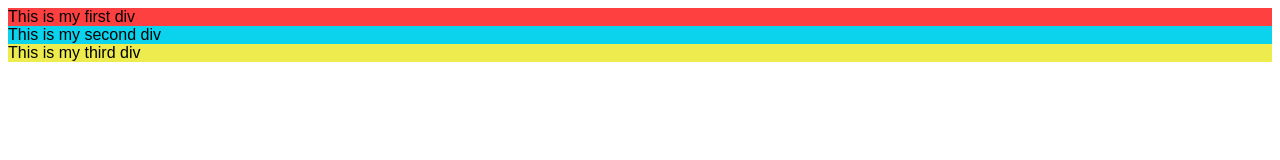
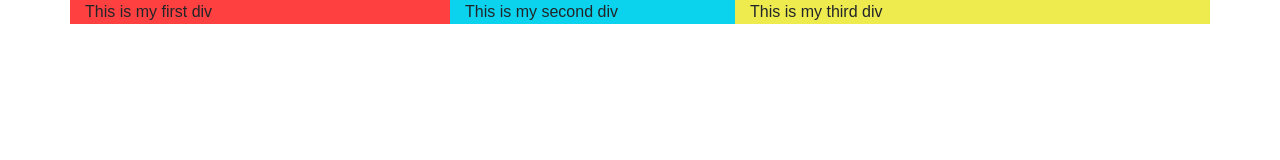
Before and after one commit to AshishThakur10/javascript, a website built with Parcel: page index.html in a window 1280 px wide. Built offline with nearby package versions, Linux system fonts and the light colour scheme.

Commit message:
added cnd bootstrap

```diff
--- a/index.html
+++ b/index.html
@@ -4,6 +4,7 @@
     <title>Parcel Sandbox</title>
     <meta charset="UTF-8" />
     <link rel="stylesheet" href="src/styles.css" />
+    <link rel="stylesheet" href="https://stackpath.bootstrapcdn.com/bootstrap/4.5.2/css/bootstrap.min.css" integrity="sha384-JcKb8q3iqJ61gNV9KGb8thSsNjpSL0n8PARn9HuZOnIxN0hoP+VmmDGMN5t9UJ0Z" crossorigin="anonymous">
   </head>
 
   <body>
@@ -12,18 +13,15 @@
         <div class="col-sm-4" id="1div">
           This is my first div
         </div>
-      </div>
-      <div class="row">
         <div class="col-sm-3" id="2div">
-          This is my second div
-        </div>
-      </div>
-      <div class="row">
-        <div id="3div" class="col-sm-5">
-          This is my third div
-        </div>
+            This is my second div
+          </div>
+          <div id="3div" class="col-sm-5">
+              This is my third div
+            </div>
       </div>
     </div>
+
 
     <script src="src/div.js"></script>
     <script src="src/index.js"></script>
```
